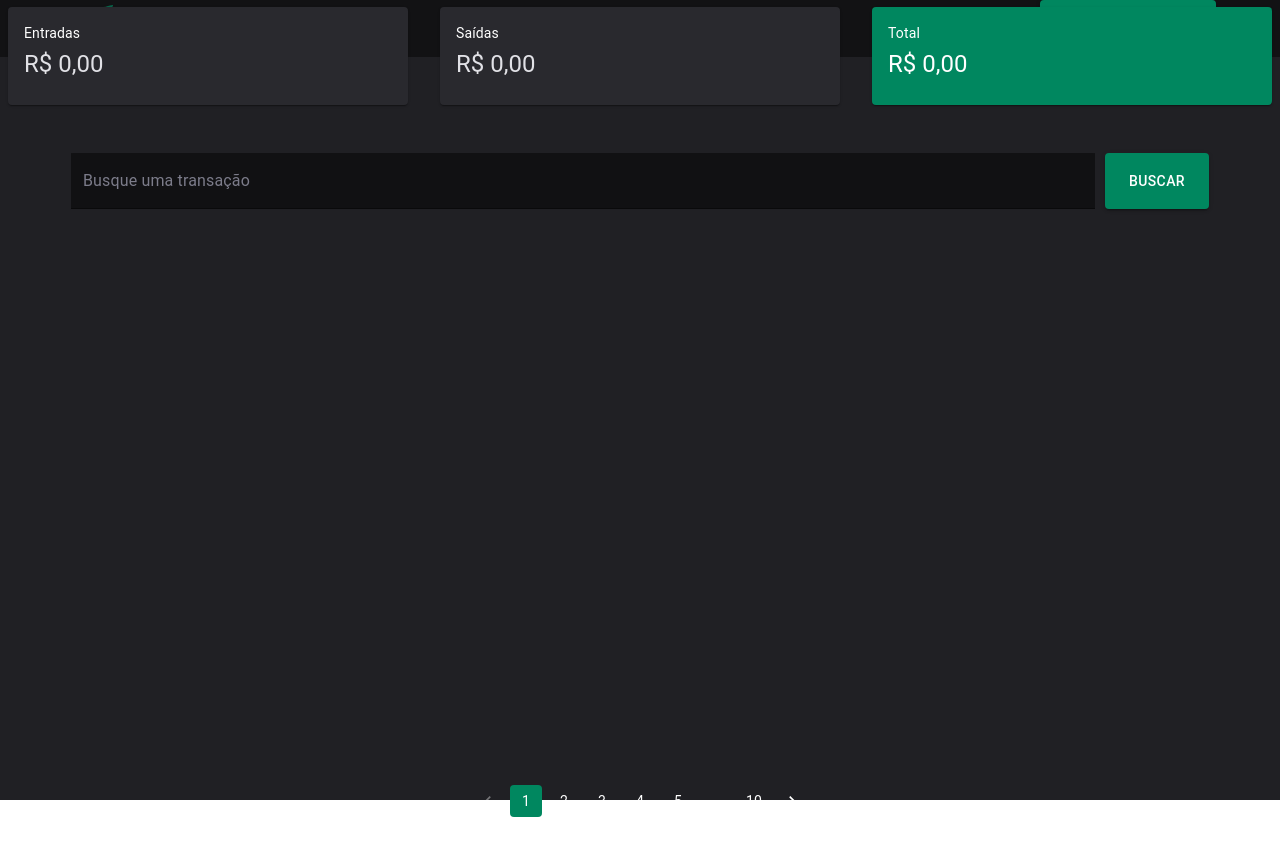
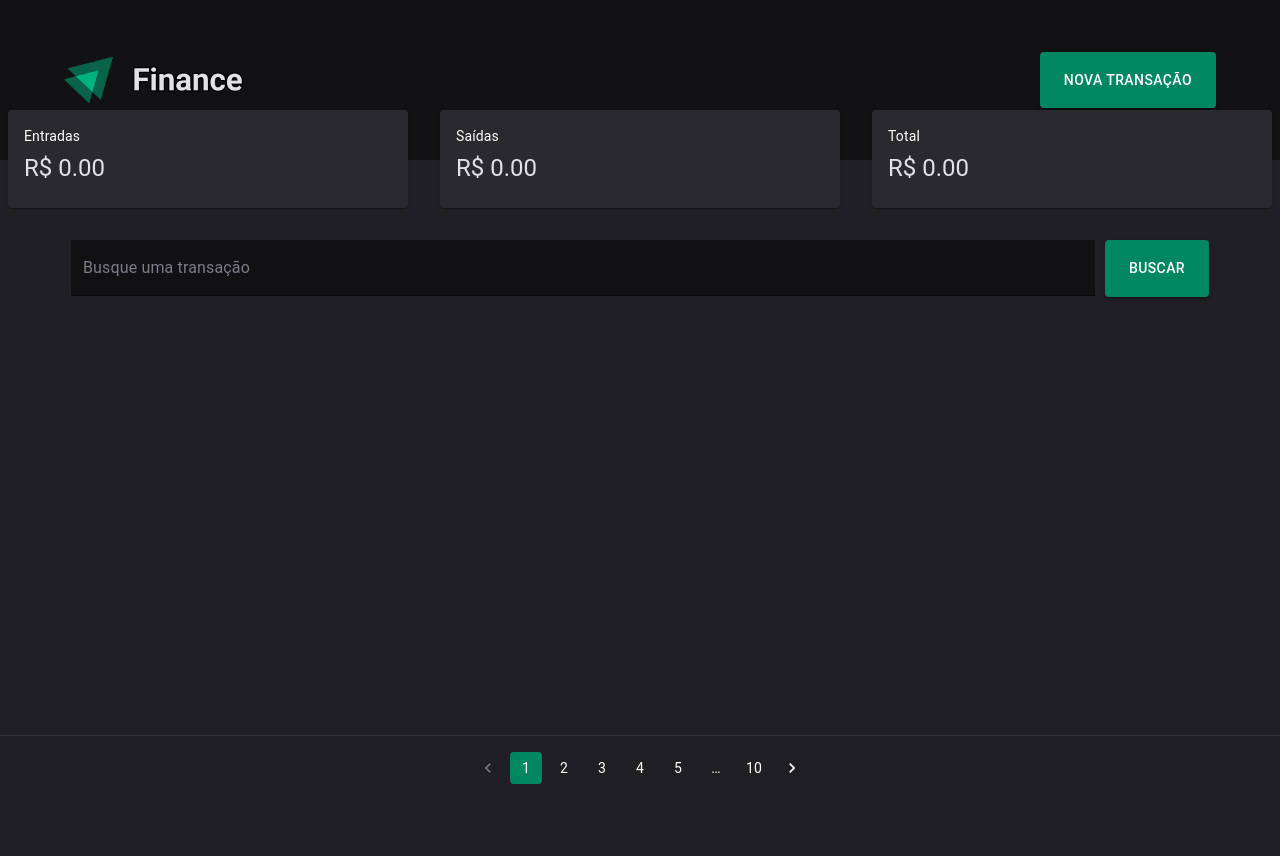
Before and after one commit to FelipeAnversa/projetoFigma, a React (Vite) app in the folder my-react-app/: page / in a window 1280 px wide. Shown: the top 856 px of the page. Before the commit the page ends 817 px from the top, so only its background shows below. Built offline with nearby package versions, Linux system fonts and the light colour scheme.

Commit message:
🛠 Refatorar: implementar novos componentes de filtragem, tabela e paginação, e ajustar lógica de transações

```diff
--- a/my-react-app/src/Pagina.jsx
+++ b/my-react-app/src/Pagina.jsx
@@ -1,19 +1,13 @@
 import * as React from 'react';
 import { ThemeProvider } from '@mui/material/styles';
-import { Box, Stack, TextField, Button, Card } from '@mui/material';
+import { Box, Stack, Typography, CardContent } from '@mui/material';
+import { useState } from 'react';
+import { theme } from './importantes/theme';
 import Transacao from './importantes/Transacao';
-import CardContent from '@mui/material/CardContent';
-import Typography from '@mui/material/Typography';
-import Pagination from '@mui/material/Pagination';
-import { useState , useEffect } from 'react';
-import { theme } from './importantes/theme';
-
-import Table from '@mui/material/Table';
-import TableBody from '@mui/material/TableBody';
-import TableCell from '@mui/material/TableCell';
-import TableContainer from '@mui/material/TableContainer';
-import TableRow from '@mui/material/TableRow';
-import Paper from '@mui/material/Paper';
+import Cards from './importantes/Cards';
+import Paginacao from './importantes/Paginacao';
+import Filtrar from './importantes/Filtrar';
+import Tabela from './importantes/Tabela';
 
 export default function Pagina() {
     const [valorEntradas, setValorEntradas] = useState(0);
@@ -22,57 +16,39 @@ export default function Pagina() {
     const [rows, setRows] = useState([]);
     const [busca, setBusca] = useState('');
     const [buscaFiltrada, setBuscaFiltrada] = useState([]);
-
-    useEffect(() => {
-        if (!busca.trim()) {
-            setBuscaFiltrada(rows);
-        } else {
-            const resultadosFiltrados = rows.filter((row) => {
-                const descricaoMatch = row.descricao?.toLowerCase().includes(busca.toLowerCase()) || false;
-                const categoriaMatch = row.categoria?.toLowerCase().includes(busca.toLowerCase()) || false;
-                return descricaoMatch || categoriaMatch;
-            });
-            setBuscaFiltrada(resultadosFiltrados);
-        }
-    }, [busca, rows]);
+    const [rowsFiltradas, setRowsFiltradas] = useState([]);
 
     const entradas = (
-        <React.Fragment>
         <CardContent>
             <Typography sx={{ fontSize: 14 }} color="grey.700" gutterBottom>
                 Entradas
             </Typography>
             <Typography variant="h5" component="div">
-                    {valorEntradas ? `R$ ${valorEntradas.toFixed(2)}` : 'R$ 0,00'}
+                {valorEntradas ? `R$ ${valorEntradas.toFixed(2)}` : 'R$ 0.00'}
             </Typography>
         </CardContent>
-        </React.Fragment>
     );
 
     const saidas = (
-        <React.Fragment>
         <CardContent>
             <Typography sx={{ fontSize: 14 }} color="grey.700" gutterBottom>
                 Saídas
             </Typography>
             <Typography variant="h5" component="div">
-                    {valorSaidas ? `R$ ${valorSaidas.toFixed(2)}` : 'R$ 0,00'}
+                {valorSaidas ? `R$ ${valorSaidas.toFixed(2)}` : 'R$ 0.00'}
             </Typography>
         </CardContent>
-        </React.Fragment>
     );
 
     const total = (
-        <React.Fragment>
         <CardContent>
             <Typography sx={{ fontSize: 14 }} color="grey.700" gutterBottom>
                 Total
             </Typography>
             <Typography variant="h5" component="div">
-                    {valorTotal ? `R$ ${valorTotal.toFixed(2)}` : 'R$ 0,00'}
+                {valorTotal ? `R$ ${valorTotal.toFixed(2)}` : 'R$ 0.00'}
             </Typography>
         </CardContent>
-        </React.Fragment>
     );
 
     return (
@@ -83,6 +59,8 @@ export default function Pagina() {
                     height: '100vh',
                     width: '100vw',
                     fontFamily: 'Roboto, sans-serif',
+                    position: 'relative',
+                    paddingBottom: '80px',
                 }}
             >
                 <Box
@@ -94,7 +72,9 @@ export default function Pagina() {
                         display: 'flex',
                         justifyContent: 'center',
                         alignItems: 'center',
-                        position: 'relative',
+                        position: 'fixed',
+                        top: 0,
+                        zIndex: 1000,
                     }}
                 >
                     <Stack
@@ -119,119 +99,53 @@ export default function Pagina() {
                             display: 'flex',
                         }}
                     >
-                        <Card
-                            sx={{
-                                minWidth: 400,
-                                margin: '0 1rem',
-                                bgcolor: 'grey.200',
-                                color: 'grey.600',
-                            }}
-                        >
-                            {entradas}
-                        </Card>
-                        <Card
-                            sx={{
-                                minWidth: 400,
-                                margin: '0 1rem',
-                                bgcolor: 'grey.200',
-                                color: 'grey.600',
-                            }}
-                        >
-                            {saidas}
-                        </Card>
-                        <Card
-                            sx={{
-                                minWidth: 400,
-                                margin: '0 1rem',
-                                bgcolor: 'primary.main',
-                                color: 'grey.700',
-                            }}
-                        >
-                            {total}
-                        </Card>
+                        <Cards valor={entradas} />
+                        <Cards valor={saidas} />
+                        <Cards valor={total} />
                     </Box>
                 </Box>
 
+                <Box
+                    sx={{
+                        marginTop: '20vh',
+                        paddingTop: '3rem',
+                        minHeight: 'calc(100vh - 20vh)',
+                    }}
+                >
                     <Stack
                         sx={{
-                        display: 'block',
+                            display: 'flex',
+                            flexDirection: 'row',
+                            justifyContent: 'center',
                             alignItems: 'center',
+                            marginTop: '2rem',
+                        }}
+                    >
+
+                    <Filtrar
+                        buscaFiltrada={buscaFiltrada}
+                        rows={rows}
+                        setRowsFiltradas={setRowsFiltradas}
+                        setBuscaFiltrada={setBuscaFiltrada}
+                        busca={busca}
+                        setBusca={setBusca}
+                    />
+
+                    </Stack>
+
+                    <Stack
+                        sx={{
+                            marginTop: '3rem',
                             marginLeft: 'auto',
                             marginRight: 'auto',
+                            width: '85vw',
+                            marginBottom: '5rem',
                         }}
                     >
-                    <TextField
-                        id="filled-basic"
-                        label="Busque uma transação"
-                        variant="filled"
-                        onChange={(e) => setBusca(e.target.value)}
-                        sx={{
-                            marginTop: '6rem',
-                            width: '80vw',
-                            bgcolor: 'grey.50',
-                            '& .MuiInputLabel-root': { color: 'grey.400' },
-                            '& .MuiFilledInput-root': { color: 'grey.500' },
-                            '& .MuiFilledInput-underline:after': {
-                                borderBottomColor: 'primary.main'
-                            },
-                        }}
-                    />
-                    <Button
-                        variant="contained"
-                        onClick={() => setBusca('')}
-                        sx={{
-                            marginTop: '6rem',
-                            marginLeft: '10px',
-                            padding: '1rem 1.5rem',
-                            backgroundColor: 'primary.main',
-                            '&:hover': { backgroundColor: 'primary.dark' },
-                        }}
-                    >Buscar</Button>
+                        <Tabela rowsFiltradas={rowsFiltradas} />
                     </Stack>
-                <TableContainer
-                    component={Paper}
-                    sx={{
-                        width: '80vw',
-                        marginLeft: 'auto',
-                        marginRight: 'auto',
-                        marginTop: '2rem',
-                        backgroundColor: 'grey.100',
-                    }}
-                >
-                    <Table sx={{ minWidth: 650 }} aria-label="customized table">
-                        <TableBody>
-                            {rows.map((row) => (
-                                <TableRow
-                                    key={row.id}
-                                    sx={{ '&:last-child td, &:last-child th': { border: 0 } }}
-                                >
-                                    <TableCell sx={{ color: 'grey.600' }} component="th" scope="row">{row.descricao}</TableCell>
-                                    <TableCell align="right">R$ {row.preco.toFixed(2)}</TableCell>
-                                    <TableCell sx={{ color: 'grey.600' }} align="right">{row.categoria}</TableCell>
-                                    <TableCell sx={{ color: 'grey.600' }} align="right">{row.data}</TableCell>
-                                </TableRow>
-                            ))}
-                        </TableBody>
-                    </Table>
-                </TableContainer>
-                <Stack
-                    sx={{
-                        marginTop: '34rem',
-                        marginLeft: 'auto',
-                        marginRight: 'auto',
-                    }}
-                >
-                    <Pagination
-                        count={10}
-                        shape="rounded"
-                        sx={{
-                            '& .MuiPaginationItem-root': { color: 'grey.700' },
-                            '& .MuiPaginationItem-root.Mui-selected': {
-                                backgroundColor: 'primary.main'
-                            },
-                        }}
-                    />
-                </Stack>
+                    <Paginacao />
+                </Box>
             </Stack>
         </ThemeProvider>
     );
--- /dev/null
+++ b/my-react-app/src/importantes/Cards.jsx
@@ -0,0 +1,25 @@
+import Card from '@mui/material/Card';
+import { ThemeProvider } from '@mui/material/styles';
+import { theme } from './theme';
+import PropTypes from 'prop-types';
+
+Cards.propTypes = {
+    valor: PropTypes.node.isRequired
+};
+
+export default function Cards({ valor }) {
+    return (
+        <ThemeProvider theme={theme}>
+            <Card
+                sx={{
+                    minWidth: { xs: 280, md: 400 },
+                    margin: '0 1rem',
+                    bgcolor: 'grey.200',
+                    color: 'grey.600',
+                }}
+            >
+                {valor}
+            </Card>
+        </ThemeProvider>
+    );
+}
--- /dev/null
+++ b/my-react-app/src/importantes/Filtrar.jsx
@@ -0,0 +1,55 @@
+import { useEffect } from 'react';
+import { Button, TextField } from '@mui/material';
+import { ThemeProvider } from '@mui/material/styles';
+import { theme } from './theme';
+
+export default function Filtrar({ buscaFiltrada, rows, setRowsFiltradas, setBuscaFiltrada, busca, setBusca }) {
+
+
+    useEffect(() => {
+        filtrar(buscaFiltrada, rows, setRowsFiltradas);
+    }, [buscaFiltrada, rows, setRowsFiltradas, filtrar]);
+
+    return (
+        <ThemeProvider theme={theme}>
+            <TextField
+                id="filled-basic"
+                label="Busque uma transação"
+                variant="filled"
+                onChange={(e) => setBusca(e.target.value)}
+                sx={{
+                    width: '80vw',
+                    bgcolor: 'grey.50',
+                    '& .MuiInputLabel-root': { color: 'grey.400' },
+                    '& .MuiFilledInput-root': { color: 'grey.500' },
+                    '& .MuiFilledInput-underline:after': {
+                        borderBottomColor: 'primary.main'
+                    },
+                }}
+            />
+            <Button
+                variant="contained"
+                onClick={() => setBuscaFiltrada(busca)}
+                sx={{
+                    marginLeft: '10px',
+                    padding: '1rem 1.5rem',
+                    backgroundColor: 'primary.main',
+                    '&:hover': { backgroundColor: 'primary.dark' },
+                }}
+            >Buscar</Button>
+        </ThemeProvider>
+    );
+}
+
+const filtrar = (buscaFiltrada, rows, setRowsFiltradas) => {
+    if (buscaFiltrada === '' || buscaFiltrada === null) {
+        setRowsFiltradas(rows);
+    } else {
+        const filtro = rows.filter((row) =>
+            row.descricao.toLowerCase().includes(buscaFiltrada.toLowerCase()) ||
+            row.categoria.toLowerCase().includes(buscaFiltrada.toLowerCase()) ||
+            row.data.toLowerCase().includes(buscaFiltrada.toLowerCase())
+        );
+        setRowsFiltradas(filtro);
+    }
+};
--- /dev/null
+++ b/my-react-app/src/importantes/Paginacao.jsx
@@ -0,0 +1,37 @@
+import { Box , Pagination } from '@mui/material';
+import { ThemeProvider } from '@mui/material/styles';
+import { theme } from './theme';
+
+export default function Paginacao() {
+    return (
+        <ThemeProvider theme={theme}>
+            <Box
+                sx={{
+                    position: 'fixed',
+                    bottom: 0,
+                    left: 0,
+                    right: 0,
+                    backgroundColor: 'grey.100',
+                    padding: '1rem 0',
+                    display: 'flex',
+                    justifyContent: 'center',
+                    alignItems: 'center',
+                    zIndex: 999,
+                    borderTop: '1px solid',
+                    borderColor: 'grey.300',
+                }}
+            >
+                <Pagination
+                    count={10}
+                    shape="rounded"
+                    sx={{
+                        '& .MuiPaginationItem-root': { color: 'grey.700' },
+                        '& .MuiPaginationItem-root.Mui-selected': {
+                            backgroundColor: 'primary.main'
+                        },
+                    }}
+                />
+            </Box>
+        </ThemeProvider>
+    );
+}
--- /dev/null
+++ b/my-react-app/src/importantes/Tabela.jsx
@@ -0,0 +1,40 @@
+import { Stack , Table , TableBody , TableCell , TableRow , Paper } from '@mui/material';
+import { ThemeProvider } from '@mui/material/styles';
+import { theme } from './theme';
+
+export default function Tabela({ rowsFiltradas }) {
+    return (
+        <ThemeProvider theme={theme}>
+            <Stack
+                component={Paper}
+                sx={{
+                    bgcolor: 'grey.300',
+                    boxShadow: 'none',
+                    borderRadius: '8px',
+                    overflow: 'hidden',
+                }}
+                >
+                <Table sx={{ minWidth: 650 }} aria-label="customized table">
+                    <TableBody>
+                        {rowsFiltradas.map((row) => (
+                            <TableRow
+                                key={row.id}
+                                sx={{ '&:last-child td, &:last-child th': { border: 0 } }}
+                            >
+                                <TableCell sx={{ color: 'grey.600' }} component="th" scope="row">{row.descricao}</TableCell>
+                                <TableCell
+                                    sx={{
+                                        color: row.preco < 0 ? 'error.main' : 'primary.main'
+                                    }}
+                                    align="right"
+                                >R$ {row.preco.toFixed(2)}</TableCell>
+                                <TableCell sx={{ color: 'grey.600' }} align="right">{row.categoria}</TableCell>
+                                <TableCell sx={{ color: 'grey.600' }} align="right">{row.data}</TableCell>
+                            </TableRow>
+                        ))}
+                    </TableBody>
+                </Table>
+            </Stack>
+        </ThemeProvider>
+    );
+}
--- a/my-react-app/src/importantes/Transacao.jsx
+++ b/my-react-app/src/importantes/Transacao.jsx
@@ -42,6 +42,7 @@ export default function Transacao({ setValorEntradas, setValorSaidas, setRows })
 
     const handleCadastrar = () => {
         const valorNumerico = parseFloat(preco);
+        const precoParaTabela = tipoTransacao === 'saida' ? -valorNumerico : valorNumerico;
 
         if (isNaN(valorNumerico) || valorNumerico <= 0) {
             alert('Por favor, insira um valor válido maior que zero');
@@ -55,7 +56,7 @@ export default function Transacao({ setValorEntradas, setValorSaidas, setRows })
         }
 
         const dataFormatada = ComponenteData();
-        const novaTransacao = createData(descricao, preco, categoria, dataFormatada);
+        const novaTransacao = createData(descricao, precoParaTabela, categoria, dataFormatada);
         setRows(prevRows => [...prevRows, novaTransacao]);
 
         handleClose();
@@ -204,7 +205,7 @@ export default function Transacao({ setValorEntradas, setValorSaidas, setRows })
                                 color: 'white',
                                 minWidth: 120,
                                 '&:hover': {
-                                    backgroundColor: 'primery.dark'
+                                    backgroundColor: 'primary.dark'
                                 },
                                 '&.Mui-disabled': {
                                     backgroundColor: 'primary.main',
```
Lines whose indentation alone changed are shown as unchanged.
